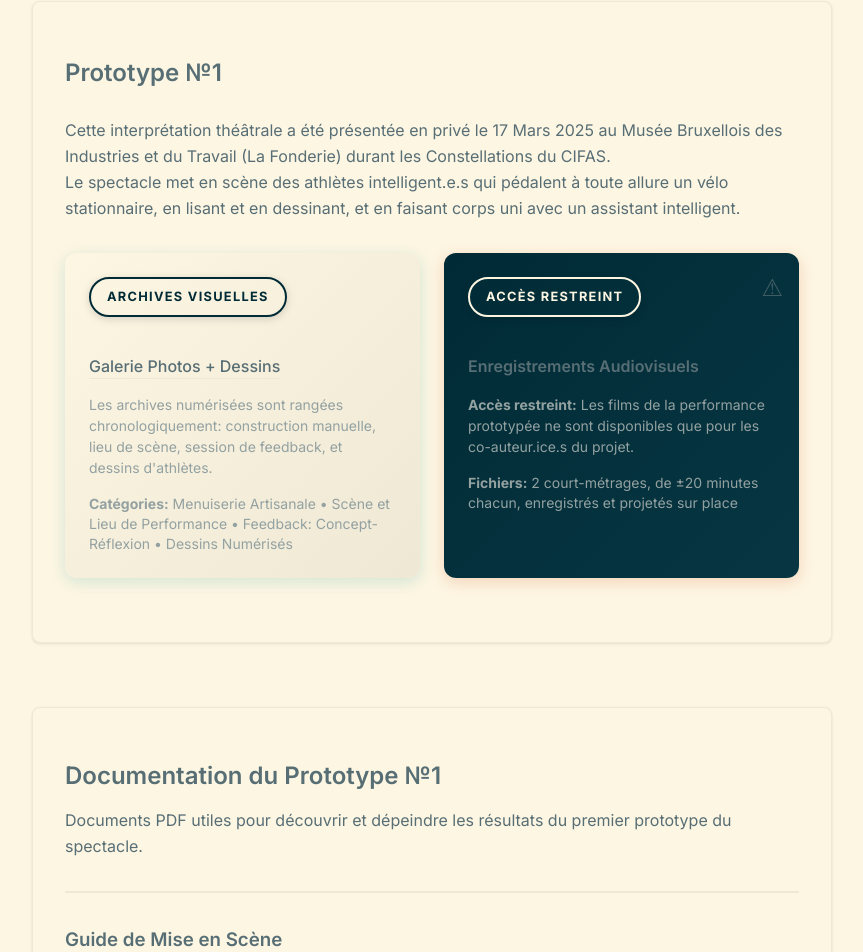
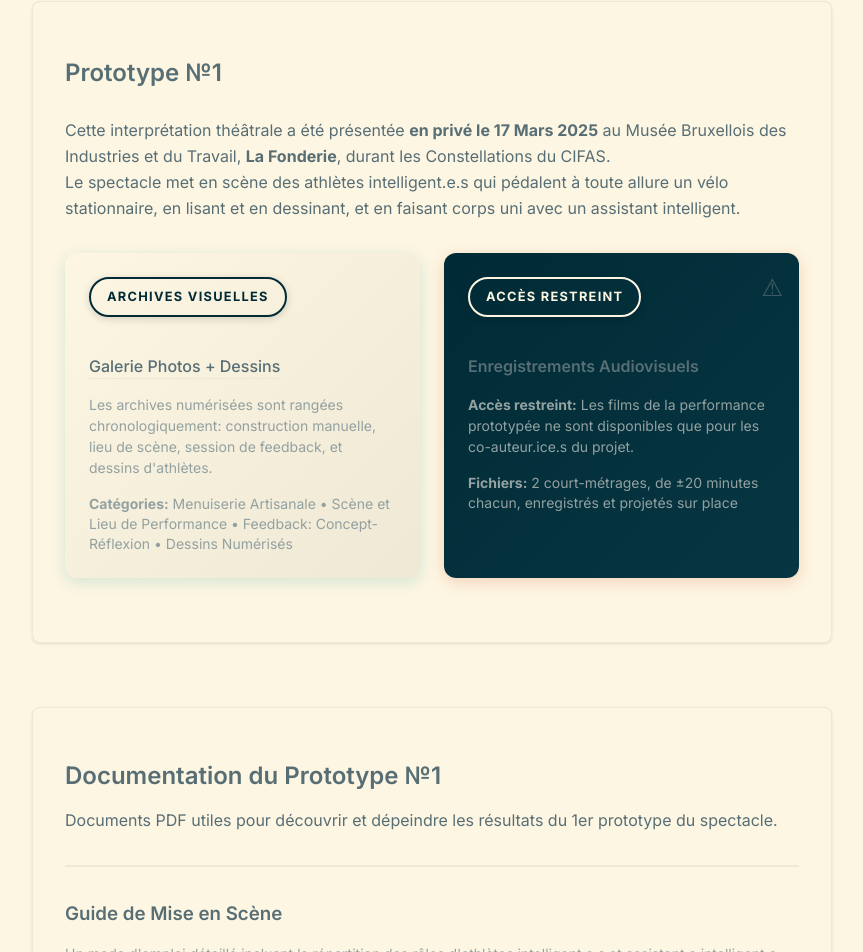
Before and after one commit to daqhris/DoublementAliene, a Next.js app: page /performance in a window 1280 px wide. Shown: the part 440-1392 px from the top of the page, without its empty margins (208-1071 px from the left). Built offline with nearby package versions, Linux system fonts and the light colour scheme; no server answers.

Commit message:
révision de textes

```diff
--- a/app/performance/page.tsx
+++ b/app/performance/page.tsx
@@ -30,7 +30,7 @@ export default function PerformancePage() {
             Prototype №1
           </h2>
           <p className="text-theater-text leading-relaxed mb-8">
-            Cette interprétation théâtrale a été présentée en privé le 17 Mars 2025 au Musée Bruxellois des Industries et du Travail (La Fonderie) durant les Constellations du CIFAS. <br />
+            Cette interprétation théâtrale a été présentée <strong>en privé le 17 Mars 2025</strong> au Musée Bruxellois des Industries et du Travail, <strong>La Fonderie</strong>, durant les Constellations du CIFAS. <br />
             Le spectacle met en scène des athlètes intelligent.e.s qui pédalent à toute allure un vélo stationnaire, en lisant et en dessinant, et en faisant corps uni avec un assistant intelligent.
           </p>
 
@@ -70,7 +70,7 @@ export default function PerformancePage() {
         <div className="theater-section-header mb-8">
           <h2 className="theater-heading-md">Documentation du Prototype №1</h2>
           <p className="text-theater-text leading-relaxed">
-            Documents PDF utiles pour découvrir et dépeindre les résultats du premier prototype du spectacle.
+            Documents PDF utiles pour découvrir et dépeindre les résultats du 1er prototype du spectacle.
           </p>
         </div>
 
```
